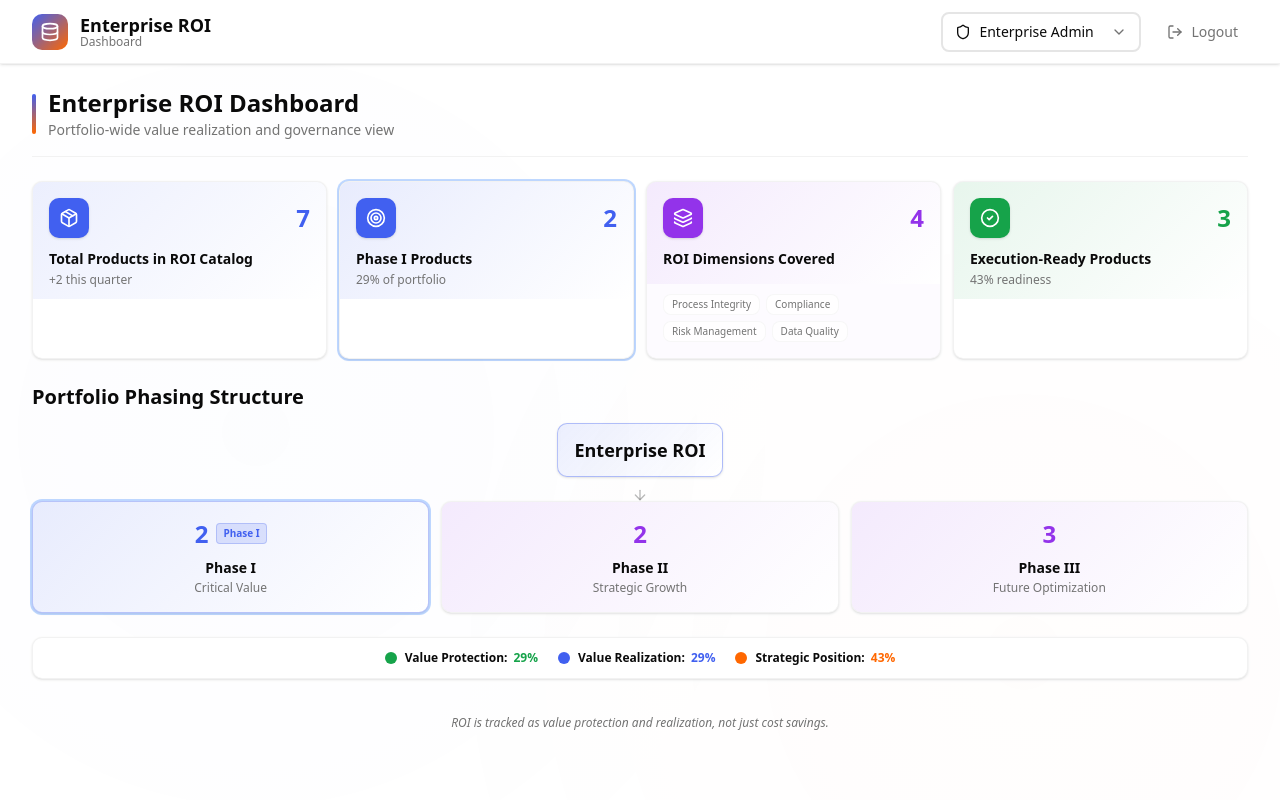
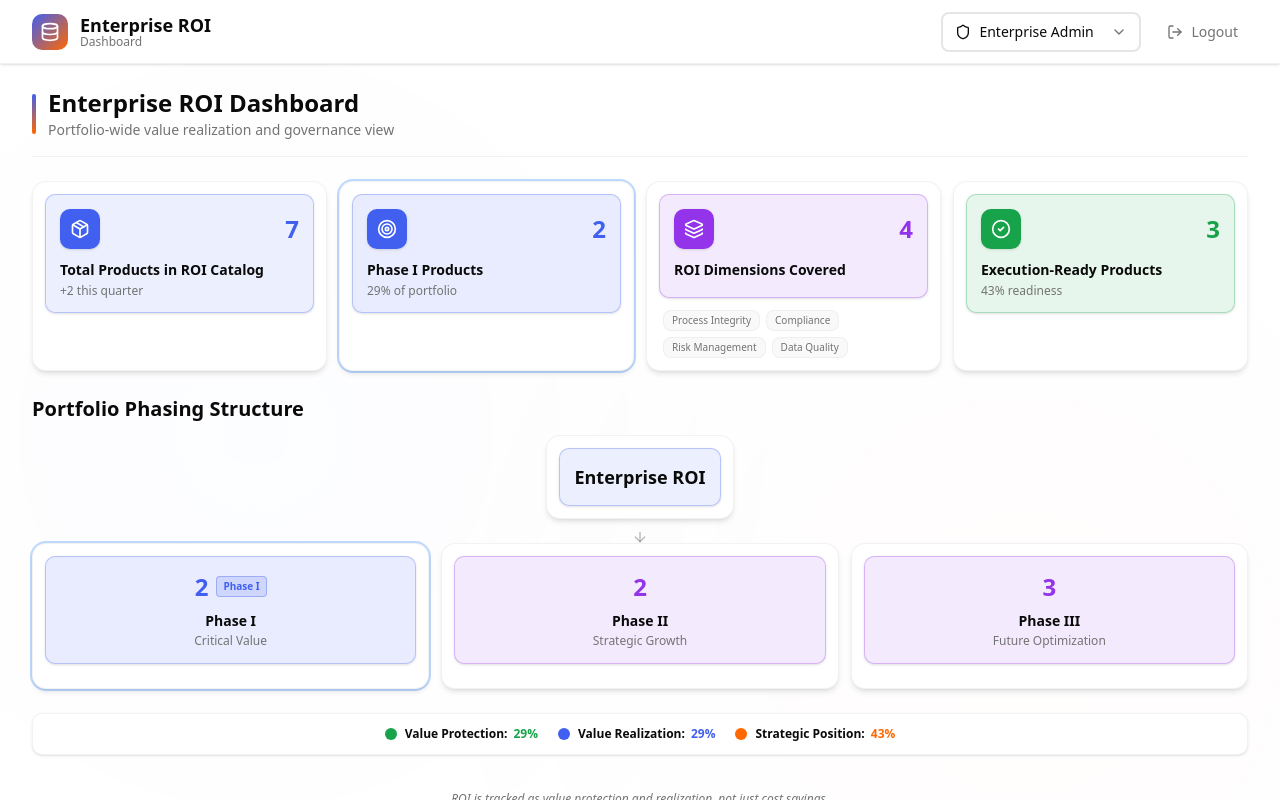
Before and after one commit to rajvimannlowe/SAP-ROI, a React (Vite) app: page /enterprise in a window 1280 px wide. Built offline with nearby package versions, Linux system fonts and the light colour scheme; sample sign-in values are in the browser's storage.

Commit message:
enterpirese card is upated

```diff
--- a/src/components/dashboard/PortfolioPhasingStructure.tsx
+++ b/src/components/dashboard/PortfolioPhasingStructure.tsx
@@ -30,23 +30,28 @@ function PhaseBox({ phase, count, description, highlight = false }: PhaseBoxProp
   return (
     <div
       onClick={handleClick}
-      className={`group relative overflow-hidden rounded-lg border border-border/50 bg-card shadow-sm transition-all duration-200 hover:shadow-md ${
+      className={`group relative overflow-hidden rounded-xl border border-border/50 bg-card shadow-md hover:shadow-xl hover:border-border/70 transition-all duration-300 ${
         highlight ? 'ring-2 ring-blue-500/30 border-blue-500/60 cursor-pointer' : ''
       }`}
-      style={highlight ? {
-        borderColor: `${accentColor}60`,
-      } : undefined}
     >
-      {/* Light colorful background */}
+      <div className="p-3">
+        {/* Inner Card with Solid Color Background - Consistent with other cards */}
         <div
-        className="p-4"
+          className="rounded-lg p-3.5 mb-3 shadow-sm border relative overflow-hidden"
           style={{
-          background: highlight
-            ? `linear-gradient(135deg, ${hexToRgba(accentColor, 0.12)} 0%, ${hexToRgba(accentColor, 0.06)} 50%, transparent 100%)`
-            : `linear-gradient(135deg, ${hexToRgba(phaseColor, 0.1)} 0%, ${hexToRgba(phaseColor, 0.05)} 50%, transparent 100%)`,
+            backgroundColor: hexToRgba(phaseColor, highlight ? 0.12 : 0.1),
+            borderColor: hexToRgba(phaseColor, 0.3),
           }}
         >
-        <div className="text-center space-y-2">
+          {/* Subtle hover effect */}
+          <div
+            className="absolute inset-0 opacity-0 group-hover:opacity-100 transition-opacity duration-300"
+            style={{
+              background: `radial-gradient(circle at top right, ${hexToRgba(phaseColor, 0.2)}, transparent 70%)`,
+            }}
+          />
+
+          <div className="relative z-10 text-center space-y-2">
             <div className="flex items-center justify-center gap-2">
               <span
                 className="text-2xl font-bold"
@@ -60,7 +65,7 @@ function PhaseBox({ phase, count, description, highlight = false }: PhaseBoxProp
                   style={{
                     color: accentColor,
                     backgroundColor: hexToRgba(accentColor, 0.15),
-                  borderColor: `${accentColor}40`,
+                    borderColor: hexToRgba(accentColor, 0.35),
                   }}
                 >
                   Phase I
@@ -70,6 +75,7 @@ function PhaseBox({ phase, count, description, highlight = false }: PhaseBoxProp
             <div>
               <p className="text-sm font-bold text-foreground mb-0.5">{phase}</p>
               <p className="text-xs text-muted-foreground">{description}</p>
+            </div>
           </div>
         </div>
       </div>
@@ -103,14 +109,18 @@ export function PortfolioPhasingStructure({
     <div className="space-y-3">
       {/* Enterprise ROI Central Box */}
       <div className="flex justify-center">
+        <div className="group relative overflow-hidden rounded-xl border border-border/50 bg-card shadow-md hover:shadow-xl transition-all duration-300">
+          <div className="p-3">
             <div
-          className="relative overflow-hidden rounded-lg border border-border/50 bg-card shadow-sm px-4 py-3 transition-all duration-200 hover:shadow-md"
+              className="rounded-lg p-3.5 shadow-sm border relative overflow-hidden"
               style={{
-            borderColor: `${accentColor}60`,
-            background: `linear-gradient(135deg, ${hexToRgba(accentColor, 0.1)} 0%, ${hexToRgba(accentColor, 0.05)} 50%, transparent 100%)`,
+                backgroundColor: hexToRgba(accentColor, 0.1),
+                borderColor: hexToRgba(accentColor, 0.3),
               }}
             >
               <h3 className="text-lg font-bold text-foreground text-center">Enterprise ROI</h3>
+            </div>
+          </div>
         </div>
       </div>
 
--- a/src/components/dashboard/ROIMetricCards.tsx
+++ b/src/components/dashboard/ROIMetricCards.tsx
@@ -41,19 +41,28 @@ function ROIMetricCard({
   return (
     <div
       onClick={handleClick}
-      className={`group relative overflow-hidden rounded-lg border border-border/50 bg-card shadow-sm transition-all duration-200 hover:shadow-md ${
+      className={`group relative overflow-hidden rounded-xl border border-border/50 bg-card shadow-md hover:shadow-xl hover:border-border/70 transition-all duration-300 ${
         highlight ? 'ring-2 ring-blue-500/30 border-blue-500/60 cursor-pointer' : ''
       }`}
     >
-      {/* Light colorful background section */}
+      <div className="p-3">
+        {/* Inner Card with Solid Color Background - Consistent with other cards */}
         <div
-        className="px-4 pt-4 pb-3"
+          className="rounded-lg p-3.5 mb-3 shadow-sm border relative overflow-hidden"
           style={{
-          background: highlight
-            ? `linear-gradient(135deg, ${hexToRgba(cardColor, 0.12)} 0%, ${hexToRgba(cardColor, 0.06)} 50%, transparent 100%)`
-            : `linear-gradient(135deg, ${hexToRgba(cardColor, 0.1)} 0%, ${hexToRgba(cardColor, 0.05)} 50%, transparent 100%)`,
+            backgroundColor: hexToRgba(cardColor, highlight ? 0.12 : 0.1),
+            borderColor: hexToRgba(cardColor, 0.3),
           }}
         >
+          {/* Subtle hover effect */}
+          <div
+            className="absolute inset-0 opacity-0 group-hover:opacity-100 transition-opacity duration-300"
+            style={{
+              background: `radial-gradient(circle at top right, ${hexToRgba(cardColor, 0.2)}, transparent 70%)`,
+            }}
+          />
+
+          <div className="relative z-10">
             {/* Icon and Value Row */}
             <div className="flex items-center justify-between gap-3 mb-3">
               {/* Icon Square - Solid color background */}
@@ -85,20 +94,16 @@ function ROIMetricCard({
               <p className="text-xs text-muted-foreground leading-tight">{subtitle}</p>
             )}
           </div>
+        </div>
 
-      {/* Dimensions section with subtle background */}
+        {/* Dimensions section - Footer area */}
         {dimensions && dimensions.length > 0 && (
-        <div
-          className="px-4 pb-4 pt-2.5"
-          style={{
-            background: hexToRgba(cardColor, 0.02),
-          }}
-        >
+          <div className="px-1">
             <div className="flex flex-wrap gap-1.5">
               {dimensions.map((dim, index) => (
                 <span
                   key={index}
-                className="text-[10px] px-2 py-0.5 rounded-md bg-background/80 text-muted-foreground font-medium border border-border/30"
+                  className="text-[10px] px-2 py-0.5 rounded-md bg-muted/60 text-muted-foreground font-medium border border-border/50"
                 >
                   {dim}
                 </span>
@@ -106,6 +111,7 @@ function ROIMetricCard({
             </div>
           </div>
         )}
+      </div>
     </div>
   );
 }
```
Also changed, not shown: src/components/roi/ROIMetricCard.tsx (+41 -13 lines). Lines whose indentation alone changed are shown as unchanged.
